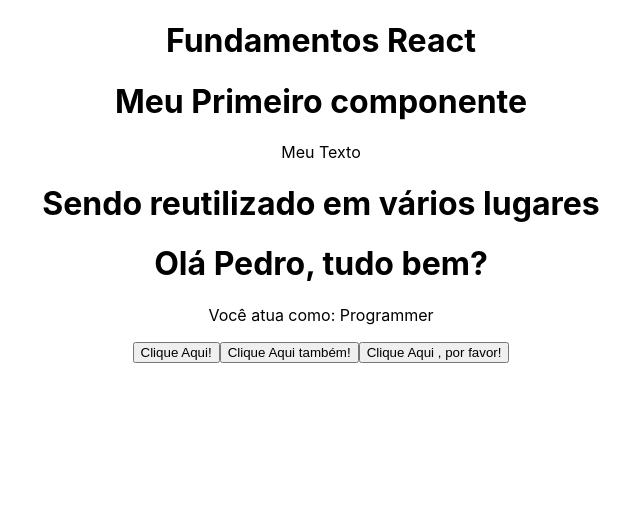
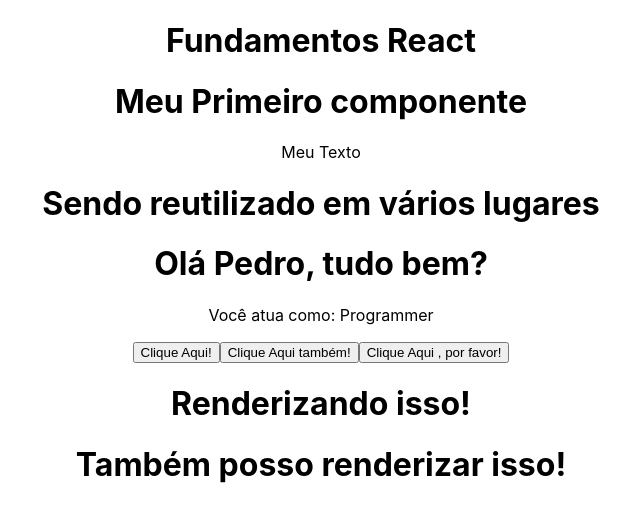
Before and after one commit to PedrooSilvaa/course-react-js, a React (Create React App) app in the folder 2-FUNDAMENTOS/fundamentos/: page / in a window 1280 px wide. Shown: the top 522 px of the page, without its empty margins (319-959 px from the left). Built offline with nearby package versions, Linux system fonts and the light colour scheme.

Commit message:
feat: class on render functions

```diff
--- a/2-FUNDAMENTOS/fundamentos/src/components/Events.js
+++ b/2-FUNDAMENTOS/fundamentos/src/components/Events.js
@@ -3,6 +3,15 @@
     const handleMyEvent = () => {
         console.log("Ativou o evento");
     }
+
+    const renderSomething = (x) => {
+        if(x){
+            return <h1>Renderizando isso!</h1>
+        }else {
+            return <h1>Também posso renderizar isso!</h1>
+        }
+    }
+
     return(
     <div>
         <div>
@@ -14,6 +23,8 @@
                 }
             }}>Clique Aqui , por favor!</button>
         </div>
+        {renderSomething(true)}
+        {renderSomething(false)}
     </div>
     )
 }
```
